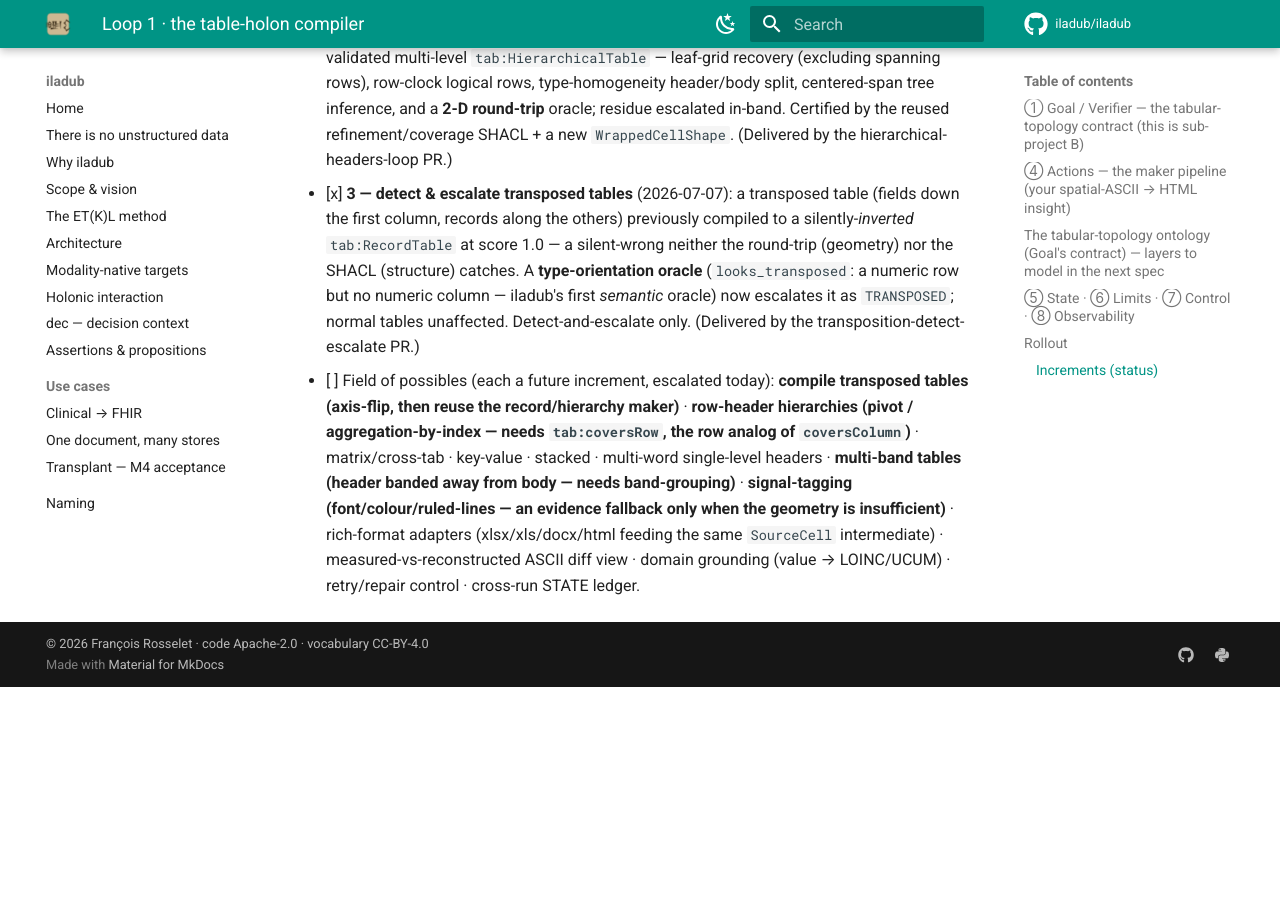
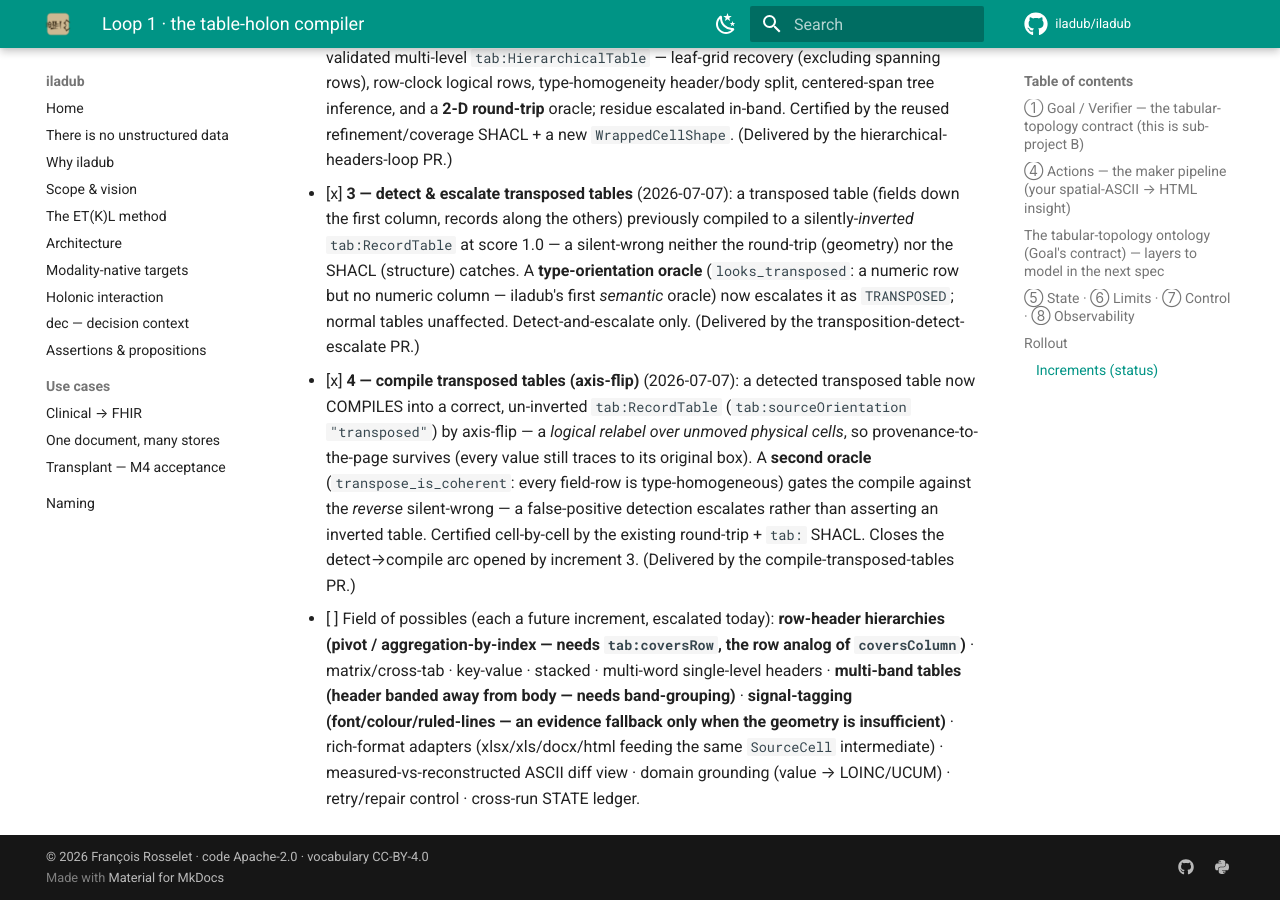
Before and after one commit to iladub/iladub, an MkDocs documentation site: the page built from docs/loops/2026-07-05-table-holon-loop.md, in a window 1280 px wide and 900 px high, scrolled down 3052 px. Built offline with MkDocs 1.6.1 and Material for MkDocs 9.7.7, drawn with Linux system fonts in a browser that asks for light colours; comment, search, counter and statistics services are not loaded; before the commit the page ends 3739 px from its top, so only the background shows below that.

Commit message:
docs(loop4): showcase Part E escalate->compile + canvas increment 4
Part E now renders the transposed PDF and shows it COMPILE by axis-flip
(score 1.00, RecordTable, sourceOrientation "transposed", recovered header
Field/Age/Sex/City, 2 records, 8 entry cells) instead of escalate; the intro
and closing reframe detect->compile with provenance-survives-the-flip and the
two-oracle gate. Canvas records increment 4 done; compile-transposed removed
from the field-of-possibles. Notebook re-run: 0 errors.

Co-Authored-By: Claude Opus 4.8 (1M context) <noreply@anthropic.com>

```diff
--- a/docs/loops/2026-07-05-table-holon-loop.md
+++ b/docs/loops/2026-07-05-table-holon-loop.md
@@ -109,8 +109,15 @@ it must certify.)*
       (structure) catches. A **type-orientation oracle** (`looks_transposed`: a numeric row but no
       numeric column — iladub's first *semantic* oracle) now escalates it as `TRANSPOSED`; normal
       tables unaffected. Detect-and-escalate only. (Delivered by the transposition-detect-escalate PR.)
-- [ ] Field of possibles (each a future increment, escalated today): **compile transposed tables
-      (axis-flip, then reuse the record/hierarchy maker)** · **row-header hierarchies
+- [x] **4 — compile transposed tables (axis-flip)** (2026-07-07): a detected transposed table now
+      COMPILES into a correct, un-inverted `tab:RecordTable` (`tab:sourceOrientation "transposed"`)
+      by axis-flip — a *logical relabel over unmoved physical cells*, so provenance-to-the-page
+      survives (every value still traces to its original box). A **second oracle**
+      (`transpose_is_coherent`: every field-row is type-homogeneous) gates the compile against the
+      *reverse* silent-wrong — a false-positive detection escalates rather than asserting an inverted
+      table. Certified cell-by-cell by the existing round-trip + `tab:` SHACL. Closes the
+      detect→compile arc opened by increment 3. (Delivered by the compile-transposed-tables PR.)
+- [ ] Field of possibles (each a future increment, escalated today): **row-header hierarchies
       (pivot / aggregation-by-index — needs `tab:coversRow`, the row analog of `coversColumn`)** ·
       matrix/cross-tab · key-value · stacked · multi-word single-level headers ·
       **multi-band tables (header banded away from body — needs band-grouping)** ·
```
Also changed, not shown: 1 other file.
